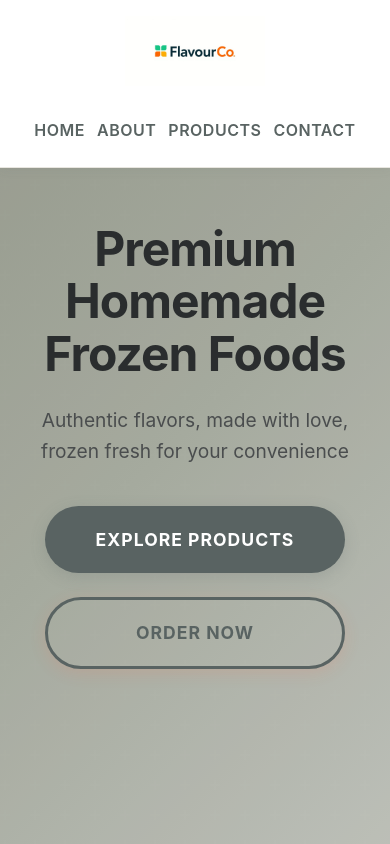
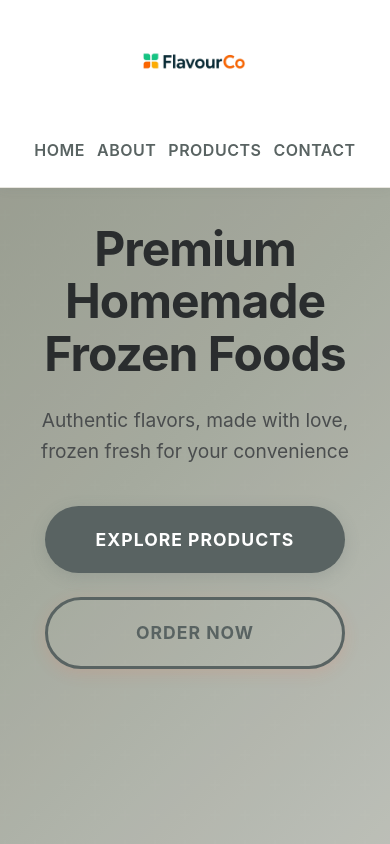
Before and after one commit to Temptingdude/FlavourCo, a React (Vite) app: page / in a window 390 px wide. Shown: the top 844 px of the page. Built offline with nearby package versions, Linux system fonts and the light colour scheme.

Commit message:
Switch to trans.png as logo and increase logo size to 120px

```diff
--- a/index.html
+++ b/index.html
@@ -2,7 +2,7 @@
 <html lang="en">
   <head>
     <meta charset="UTF-8" />
-    <link rel="icon" type="image/svg+xml" href="/design.svg" />
+    <link rel="icon" type="image/png" href="/trans.png" />
     <meta name="viewport" content="width=device-width, initial-scale=1.0" />
     <meta name="description" content="FlavourCo - Premium flavors and culinary experiences. Discover our exquisite range of flavors crafted for discerning palates." />
     <meta name="keywords" content="flavors, culinary, food, premium, taste, cuisine" />
--- a/src/App.css
+++ b/src/App.css
@@ -27,12 +27,12 @@
   justify-content: space-between;
   align-items: center;
   padding: 0.8rem 0;
-  min-height: 120px;
+  min-height: 140px;
 }
 
 .logo-img {
-  height: 100px;
-  max-height: 100px;
+  height: 120px;
+  max-height: 120px;
   width: auto;
   object-fit: contain;
   transition: transform 0.3s ease;
@@ -595,8 +595,8 @@ section {
 
 @media (max-width: 480px) {
   .logo-img {
-    height: 70px;
-    max-height: 70px;
+    height: 90px;
+    max-height: 90px;
   }
 
   .nav-links {
--- a/src/App.jsx
+++ b/src/App.jsx
@@ -1,5 +1,5 @@
 import { useState, useEffect } from 'react'
-import logo from '/design.svg'
+import logo from '/trans.png'
 import './App.css'
 
 function App() {
```
Also changed, not shown: Untitled design.png (added), public/trans.png (added).
